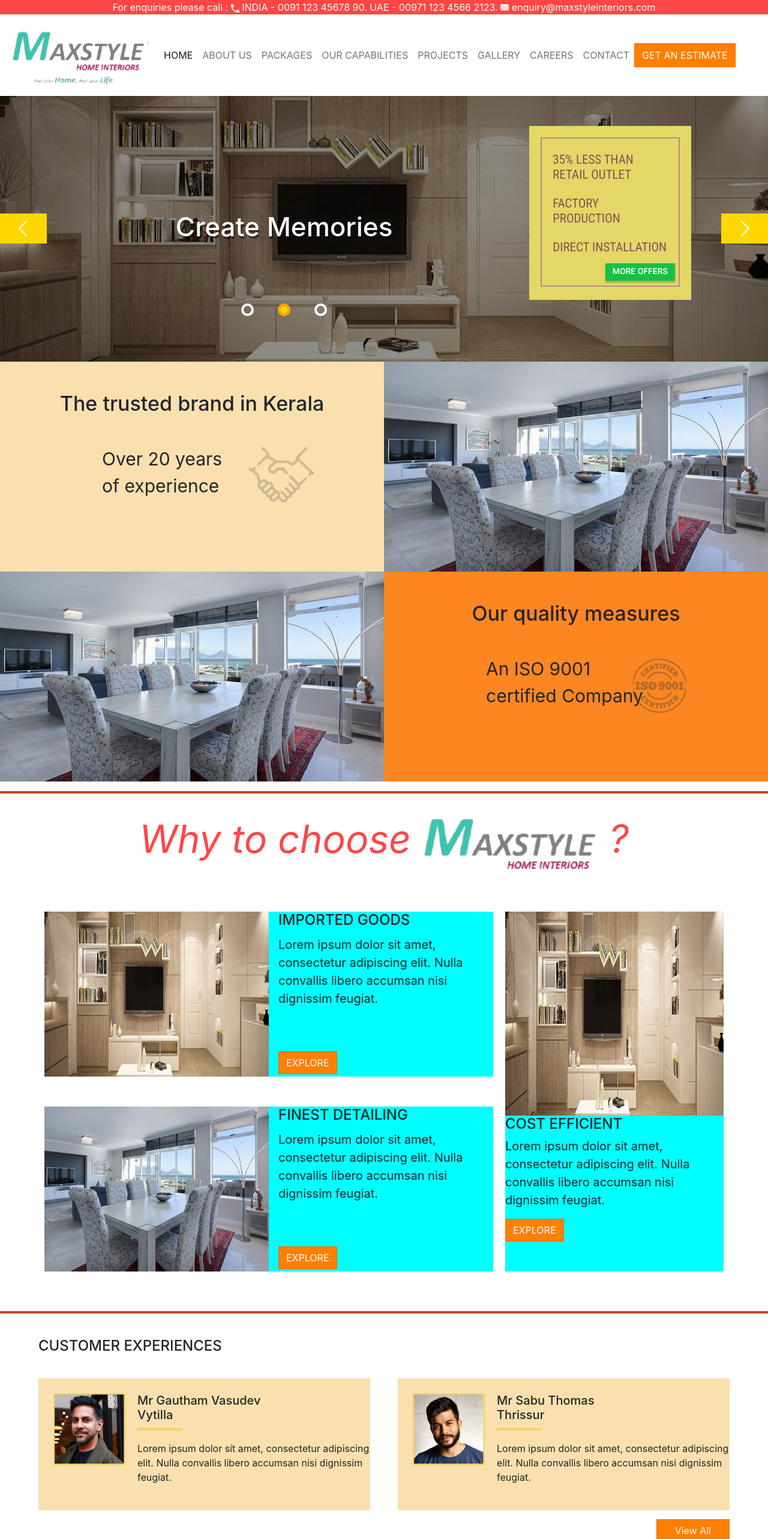
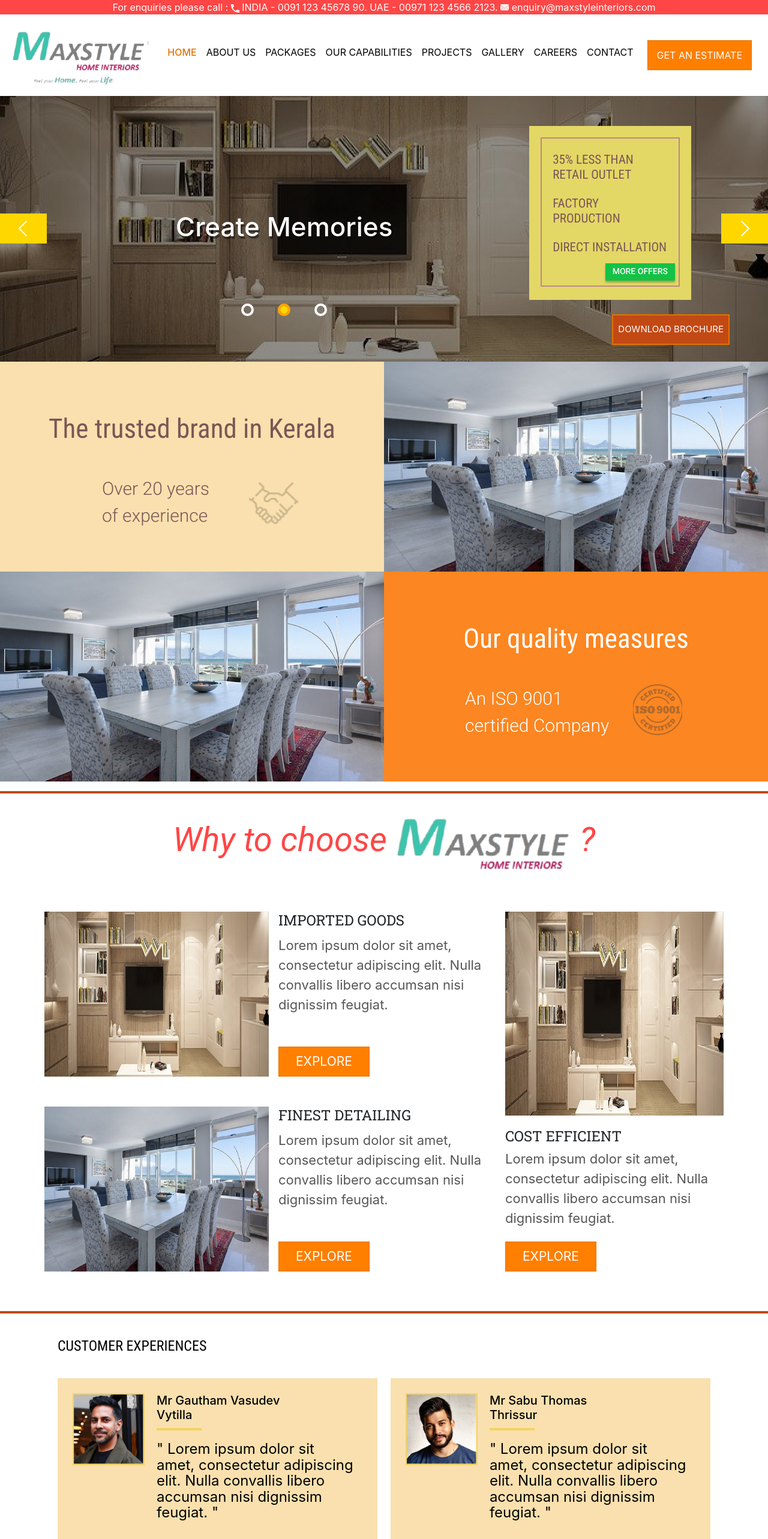
Before and after one commit to JOHNJINU/maxstyle, a React (Create React App) app: page / in a window 1280 px wide. Shown: the top 2566 px of the page at 60% size. Built offline with nearby package versions, Linux system fonts and the light colour scheme.

Commit message:
home computer screen version complete

```diff
--- a/src/components/Footer.js
+++ b/src/components/Footer.js
@@ -34,10 +34,10 @@ class Footer extends Component{
                         <p>Ready to make your interiors <br/> a piece of art?</p>
                         <button type="button" className="btn btn-primary getEstimateButton">GET AN ESTIMATE</button>
                     </div>
-                    <div className="bottomRectangleSecondColumn col-4">
+                    <div className="bottomRectangleSecondColumn col-3">
                         <p>+91 1234567890</p>
                         <p>+91 1234567890</p>
-                        <span>Follow us </span>
+                        <span className="followText">Follow us </span>
                         <img src={icFacebook} />
                         <img src={icInstagram} />
                     </div>
--- a/src/components/Home.js
+++ b/src/components/Home.js
@@ -70,6 +70,7 @@ class Home extends Component{
         <button type="button" className="btn btn-primary " >MORE OFFERS</button>
       </div>
   </div>
+  <button type="button" className="btn btn-primary getEstimateButton" id="downloadBrochureButton" >DOWNLOAD BROCHURE</button>
 </div>
 {/* carousel ends */}
 
@@ -124,11 +125,11 @@ class Home extends Component{
         </div>
 </div>
 <div className="seondColumn col-4 ">
-        <div>
+        <div className="position-relative">
         <img src={icCarousel1} className="w-100"/>
             <h4>COST EFFICIENT</h4>
             <p>Lorem ipsum dolor sit amet, consectetur adipiscing elit. Nulla convallis libero accumsan nisi dignissim feugiat.</p>
-            <button type="button" className="btn btn-primary getEstimateButton" style= { {bottom:'4px', left:'330px'} }>EXPLORE</button>
+            <button type="button" className="btn btn-primary getEstimateButton position-absolute" style= { {bottom:'0px', left:'0px'} }>EXPLORE</button>
         </div>
 </div>
 
@@ -147,13 +148,13 @@ class Home extends Component{
         <img src={icTestimonialPerson1} />
         <h5 className="position-absolute" style= { {top:'25px', left:'165px'} }>Mr Gautham Vasudev <br/> Vytilla</h5>
         <hr className="testimonialLine position-absolute" style= { {top:'67px', left:'165px'} }/>
-        <p className="position-absolute" style= { {top:'105px', left:'165px'} }>Lorem ipsum dolor sit amet, consectetur adipiscing elit. Nulla convallis libero accumsan nisi dignissim feugiat.</p>
+        <p className="position-absolute" style= { {top:'105px', left:'165px'} }>" Lorem ipsum dolor sit amet, consectetur adipiscing elit. Nulla convallis libero accumsan nisi dignissim feugiat. "</p>
         </div>
         <div className="customerExperienceBox1 col-6 position-relative">
         <img src={icTestimonialPerson2} />
         <h5 className="position-absolute" style= { {top:'25px', left:'165px'} }>Mr Sabu Thomas <br/> Thrissur</h5>
         <hr className="testimonialLine position-absolute" style= { {top:'67px', left:'165px'} }/>
-        <p className="position-absolute" style= { {top:'105px', left:'165px'} }>Lorem ipsum dolor sit amet, consectetur adipiscing elit. Nulla convallis libero accumsan nisi dignissim feugiat.</p>
+        <p className="position-absolute" style= { {top:'105px', left:'165px'} }>" Lorem ipsum dolor sit amet, consectetur adipiscing elit. Nulla convallis libero accumsan nisi dignissim feugiat. "</p>
         </div>
     </div>
     <button type="button" className="btn btn-primary getEstimateButton " id="viewAllTestimonialsButton" >View All</button>
--- a/src/css/Footer.css
+++ b/src/css/Footer.css
@@ -1,10 +1,9 @@
-.patternLogoContainer{
-}
+@import url('https://fonts.googleapis.com/css2?family=Roboto:ital,wght@0,300;0,500;1,400&display=swap');
 
 .patternLogoContainerImages{
     width: 45%;
     height: 250px;
-    margin: 0px auto;
+    margin: 0px auto 20px;
 }
 
 .patternLogoContainerImages div{
@@ -23,17 +22,25 @@
 }
 
 .fromText{
-    margin: 55px auto 0px;
+    margin: 35px auto 0px;
+    font-size: 34px;
 }
 
 .bottomRectangle{
 
     background-color: #FFD700;
-    padding: 20px 5%;
+    padding: 20px 0% 20px 8%;
 }
 
 .bottomRectangleFirstColumn{
     padding-top: 15px;
+    background-color: red;
+}
+.bottomRectanglefirstColumn p{
+
+    font-size: 24px;
+    font-family: 'Roboto', sans-serif;
+    color: #000000b0;
 }
 
 .bottomRectangleSecondColumn{
@@ -46,11 +53,19 @@ padding-top: 25px;
     margin-left: 25px;
 }
 
+.bottomRectangleSecondColumn p,.followText{
+    font-weight: 500;
+    color: #000000b0;
+}
+
 .bottomRectangleThirdColumn{
     padding-top: 45px;
+    margin-left: 40px;
 }
 
 .bottomRectangleThirdColumn li {
     display: inline;
-    margin: 0px 10px;
+    margin: 0px 8px;
+    font-weight: 500;
+    color: #000000b0;
 }
--- a/src/css/Header.css
+++ b/src/css/Header.css
@@ -10,7 +10,23 @@
 nav{
     background-color: #ffffff;
 }
+.navbar-nav{
+    margin-left: auto;
+}
+.navbar-light .navbar-nav .nav-link.active, .navbar-light .navbar-nav .show>.nav-link {
+    color: #E57200;
+    font-weight: 500;
+}
 
+.navbar-light .navbar-nav .nav-link {
+    color: #000000;
+    font-weight: 400;
+}
+
+.navbar-nav button {
+    margin-left: 15px;
+    margin-right: 15px;
+}
 .navBarCompanyLogo{
 
     width: 237px;
@@ -22,4 +38,5 @@ nav{
     background-color: #FF7F00;
     border:1px solid #E57200;
     border-radius: 0;
+    padding: 12px 15px;
 }
--- a/src/css/Home.css
+++ b/src/css/Home.css
@@ -1,6 +1,7 @@
 
 @import url('https://fonts.googleapis.com/css2?family=Roboto+Condensed&display=swap');
-@import url('https://fonts.googleapis.com/css2?family=Roboto:wght@500&display=swap');
+@import url('https://fonts.googleapis.com/css2?family=Roboto:ital,wght@0,300;0,500;1,400&display=swap');
+@import url('https://fonts.googleapis.com/css2?family=Roboto+Slab&display=swap');
 
 .row {
     height: 350px;
@@ -12,13 +13,18 @@
 }
 
 .firstBar .firstHalf h4{
-     font-size: 34px;
-     margin-top: 50px;
+     font-size: 45px;
+     margin-top: 85px;
+     color: #7A5656;
+     font-family: 'Roboto Condensed', sans-serif;
 }
 .firstBar .firstHalf span{
      font-size: 30px;
      margin-left: 170px;
      margin-top: 50px;
+     color: #7A5656;
+     font-weight: 300;
+    font-family: 'Roboto', sans-serif;
 }
 
 .secondBar .firstHalf {
@@ -28,9 +34,9 @@
 
 .firstBar .firstHalf img{
     position: absolute;
-    top:125px;
+    top:188px;
     left: 415px;
-    width: 108px;
+    width: 82px;
 }
 
 .firstBar .secondHalf  img{
@@ -47,22 +53,27 @@
 
 .secondBar .firstHalf img{
     position: absolute;
-    top:145px;
+    top:188px;
     left: 415px;
-    width: 88px;
+    width: 82px;
 }
 
 
 .secondBar .firstHalf h4{
-    font-size: 34px;
-    margin-top: 50px;
+    font-size: 45px;
+    margin-top: 85px;
+    color: #ffffff;
+    font-family: 'Roboto Condensed', sans-serif;
 }
 
 
 .secondBar .firstHalf span{
     font-size: 30px;
-    margin-left: 170px;
+    margin-left: 135px;
     margin-top: 50px;
+    font-weight: 300;
+   font-family: 'Roboto', sans-serif;
+   color: #ffffff;
 }
 
 hr{
@@ -73,8 +84,10 @@ hr{
 
 .whyToChooseContainer .tagLine{
 color:#FF4646;
-font-size: 64px;
+font-size: 56px;
+font-weight: 400;
 font-style: italic;
+font-family: 'Roboto', sans-serif;
 }
 
 .whyToChooseContainer img {
@@ -90,20 +103,23 @@ font-style: italic;
 .whyToChooseContent h4{
     top: 0px;
     left: 390px;
+    font-family: 'Roboto Slab', serif;
 }
 .whyToChooseContent p{
     top: 40px;
     left: 390px;
-    font-size: 20px;
+    font-size: 22px;
+    color:#000000a9;
 }
 
 .whyToChooseContent button{
-    bottom: 4px;
+    bottom: 0px;
     left: 390px;
+    font-size: 21px;
+    padding: 8px 28px;
 }
 
 .firstColumn div{
-    background-color:aqua;
     margin: 50px 10px;
     height: 275px;
 }
@@ -113,7 +129,6 @@ font-style: italic;
 }
 
 .seondColumn div{
-    background-color:aqua;
     margin: 50px 10px;
     height: 600px;
 }
@@ -122,21 +137,39 @@ font-style: italic;
     height: 340px;
 }
 
+.seondColumn h4 {
+    margin-top: 20px;
+}
+
 .customerExperienceContainer{
-    width: 90%;
-    margin: 40px auto;
+    width: 85%;
+    margin: 40px auto 20px;
+}
+
+.customerExperienceContainer h4{
+    color: #000000;
+    font-family: 'Roboto Condensed', sans-serif;
 }
 
 .customerExperienceList{
     display: flex;
     margin-top: 40px;
     justify-content: space-between;
+    font-size: 24px;
+    color: #000000;
+}
+
+.customerExperienceList p {
+
+    margin-right: 39px;
+    color: #000000;
+    line-height: 1.1;
 }
 
 .customerExperienceList div{
     background-color: #F9E0AE;
-    width: 48%;
-    height: 220px;
+    width: 49%;
+    height: 280px;
     padding: 25px;
 }
 
@@ -249,3 +282,15 @@ font-style: italic;
     box-shadow: 0px 3px 3px #00000045;
     font-family: 'Roboto', sans-serif;
 }
+
+#downloadBrochureButton{
+    background-color: #C24914;
+    border: 2px solid #E57200;
+    display: block;
+    position: absolute;
+    z-index: 100;
+    right: 5%;
+    bottom: 28px;
+    font-size: 15px;
+    padding: 12px 8px;
+}
```
Also changed, not shown: 1 other file (tests, documents, lock files or other folders).
